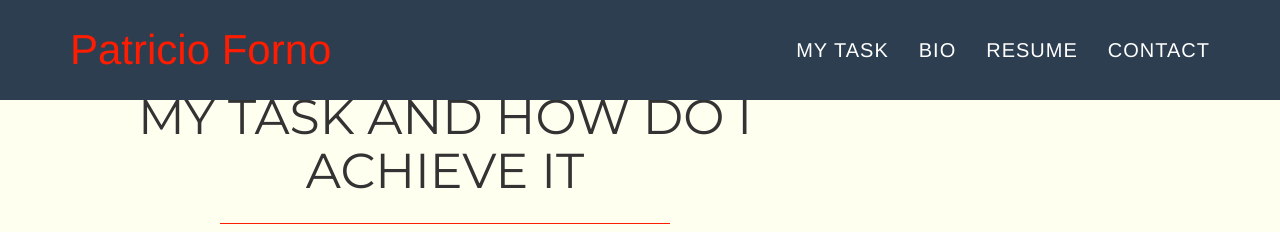
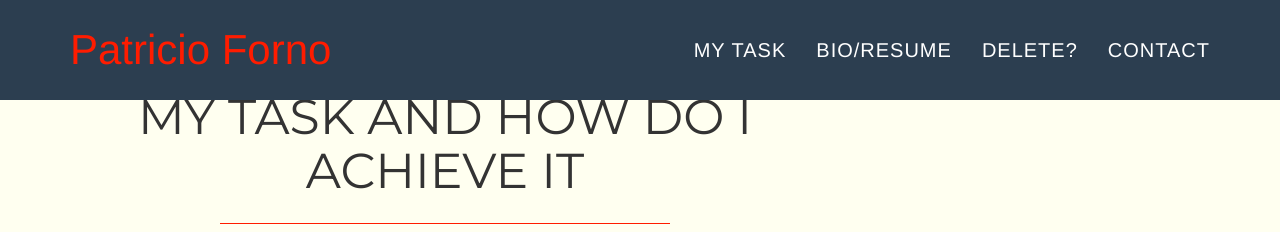
Before and after one commit to fornomail/fornomail.github.io, a Jekyll site: the page built from index.html, in a window 1280 px wide. Shown: the top 232 px of the page. Built offline with Jekyll 4.4.1, drawn with Linux system fonts in a browser that asks for light colours; nearby versions of some CDN libraries; some web fonts are replaced; library files that are not in the unit come from our copies.

Commit message:
Update default.html

```diff
--- a/_layouts/default.html
+++ b/_layouts/default.html
@@ -51,10 +51,10 @@
                             <a href="{{ site.baseurl }}#services">My Task</a>
                         </li>
                         <li class="page-scroll">
-                            <a href="{{ site.baseurl }}#about">Bio</a>
+                            <a href="{{ site.baseurl }}#about">Bio/resume</a>
                         </li>
                         <li class="page-scroll">
-                            <a href="{{ site.baseurl }}#who-you-are">resume</a>
+                            <a href="{{ site.baseurl }}#who-you-are">delete?</a>
                         </li>
                         <li class="page-scroll">
                             <a href="{{ site.baseurl }}#contact">contact</a>
@@ -82,9 +82,6 @@
                                 <li>
                                     <a href="https://www.linkedin.com/in/patricioforno" class="btn-social btn-outline" target="blank"><i class="fa fa-fw fa-linkedin"></i></a>
                                 </li>
-                                <li>
-                                <!--    <a href="#" class="btn-social btn-outline"><i class="fa fa-fw fa-dribbble"></i></a>
-                                </li>-->
                             </ul>
                             <h3>Patricio Forno</h3>
                             <p>    P.O.B. 16<br>
```
